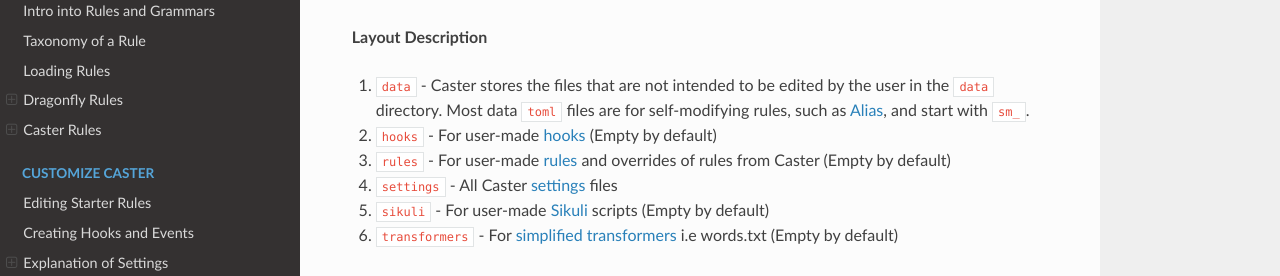
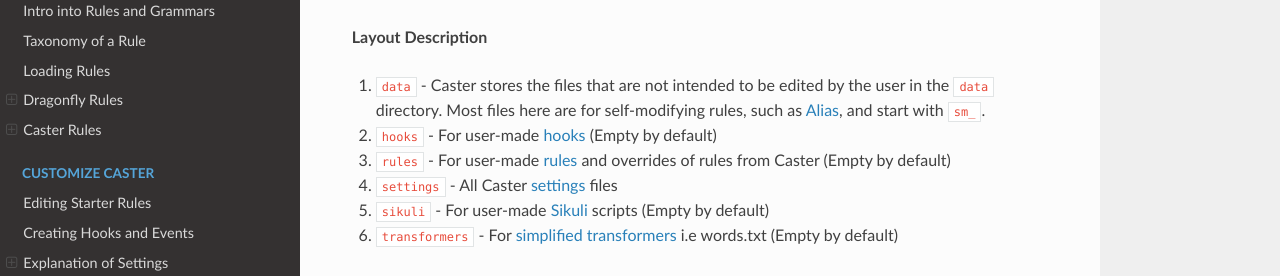
Before and after one commit to dictation-toolbox/Caster, an MkDocs documentation site: the page built from docs/readthedocs/User_Dir/Caster_User_Dir.md, in a window 1280 px wide and 1208 px high. Shown: the part 564-840 px from the top of the window. Built offline with MkDocs 1.6.1, drawn with Linux system fonts in a browser that asks for light colours; nearby versions of some CDN libraries; comment, search, counter and statistics services are not loaded.

Commit message:
add docs

```diff
--- a/docs/readthedocs/User_Dir/Caster_User_Dir.md
+++ b/docs/readthedocs/User_Dir/Caster_User_Dir.md
@@ -15,7 +15,7 @@ Users can set the location of their Caster user directory using the environment
 
 **Layout  Description**
 
-1. `data` - Caster stores the files that are not intended to be edited by the user in the `data` directory. Most data `toml` files are for self-modifying rules, such as [Alias](../Caster_Commands/Alias.md), and start with `sm_`.
+1. `data` - Caster stores the files that are not intended to be edited by the user in the `data` directory. Most files here are for self-modifying rules, such as [Alias](../Caster_Commands/Alias.md), and start with `sm_`.
 2. `hooks` - For user-made [hooks](../Caster_Settings/hooks.md) (Empty by default)
 3. `rules` - For user-made [rules](../Caster_Settings/rules.md) and overrides of rules from Caster (Empty by default)
 4. `settings` - All Caster [settings](../Caster_Settings/settings.md) files
```
